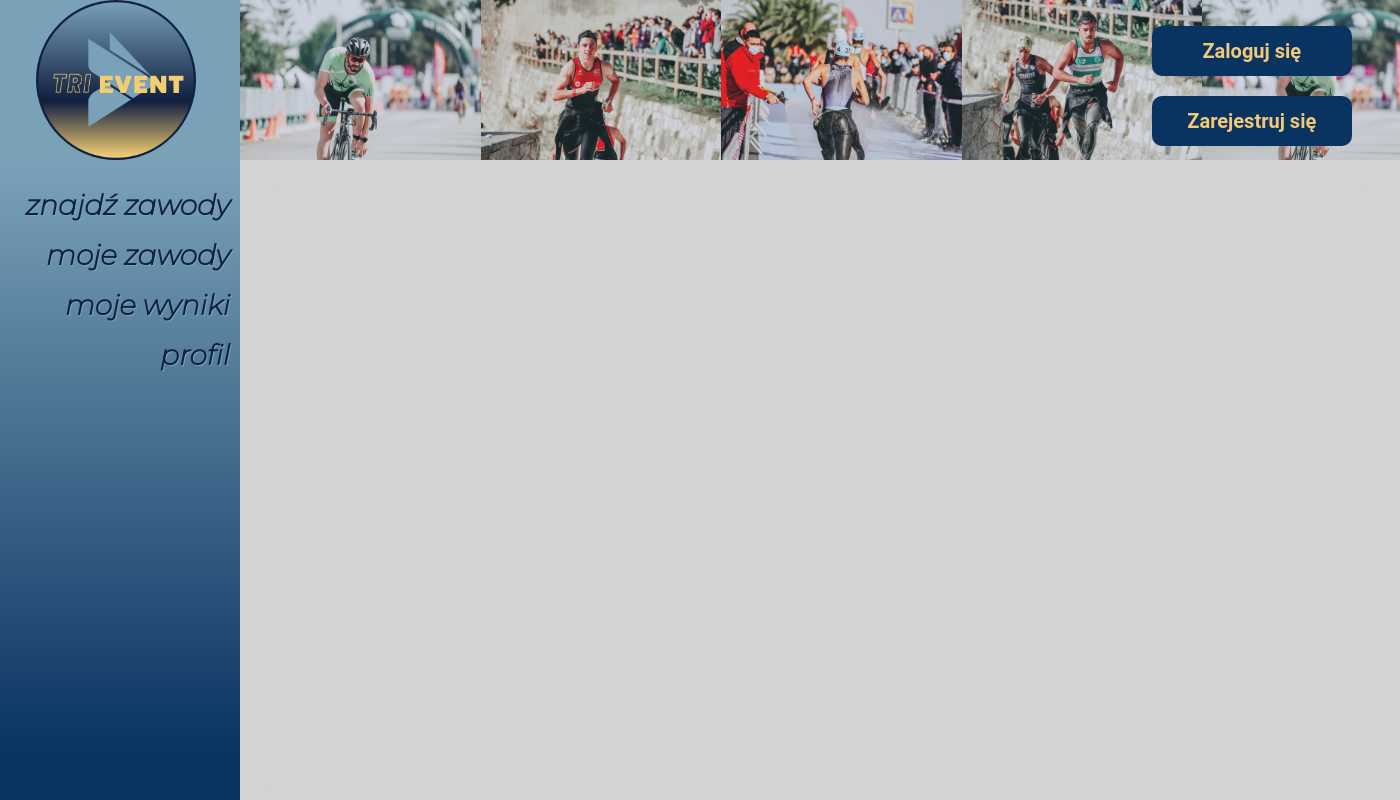
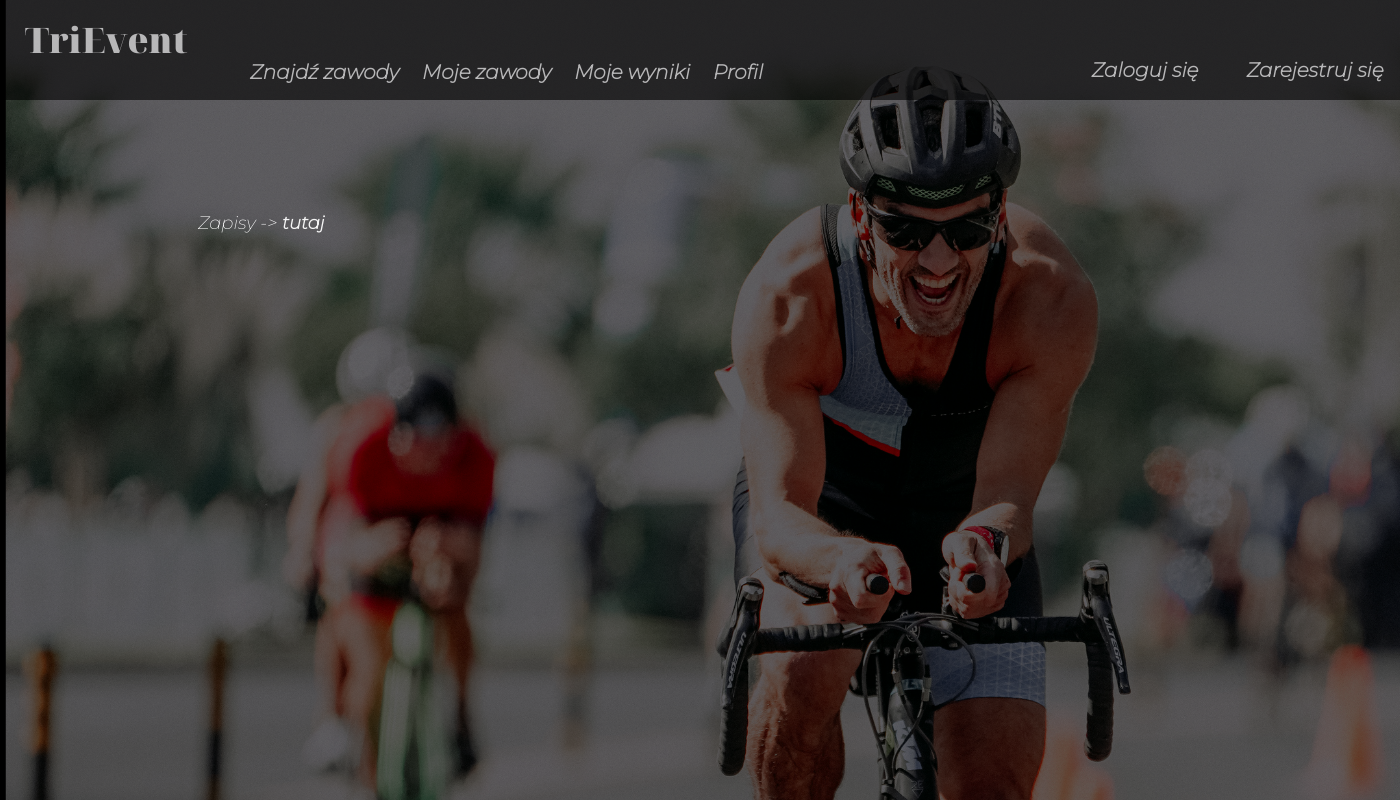
Before and after one commit to kadabrowska/TriEvent, a Django app: template project/TriEvent_app/templates/race_details.html in a window 1400 px wide. Run offline with Django 3.2, Linux system fonts and the light colour scheme; the template is opened without the code that fills it, so the values that code supplies are empty.

Commit message:
race details

```diff
--- a/project/TriEvent_app/static/css/style.css
+++ b/project/TriEvent_app/static/css/style.css
@@ -6,118 +6,110 @@ body {
 /* header */
 .header {
   width: 100%;
-  height: 160px;
+  height: 100px;
   display: block;
-  background-color: rgba(121,161,184,1);
+  background-color: black;
+  opacity: 0.6;
   position: fixed;
   left: 0;
   top: 0;
 }
 .inner-header {
-  width: 1200px;
+  width: 800px;
   height: 100%;
-  display: table;
-  background-color: rgba(121,161,184,1);
-  position: relative;
-}
-/* header images */
-.header-images {
-  display: flex;
-  position: relative;
-  left: 0;
-}
-.header-images img {
-  height: 160px;
-  width: auto;
-  opacity: 0.8;
-  position: relative;
-  display: block;
-  left: 20%;
-}
-/* logo button */
-.inner-header-text img {
-  display: block;
-  height: 160px;
-  width: auto;
-  position: absolute;
-  opacity: 1;
-  left: 3%;
-  border-radius: 50%;
-  transition: 3s;
-}
-.inner-header-text img:hover {
-  transform: rotate(360deg);
-}
-/* login and register buttons */
-.inner-header-text .login-buttons {
   display: block;
   position: absolute;
-  top: 10%;
-  left: 95%;
+}
+.inner-header-text a {
+  display: flex;
+  position: absolute;
+  top: -20px;
+  left: 25px;
+  font-size: 30px;
+  font-weight: bold;
+  font-family: 'Noto Serif Display', serif;
+  text-decoration: none;
+  text-align: center;
+  color: whitesmoke;
+}
+.inner-header-text a:hover {
+  color: dimgrey;
+}
+
+/* login and register buttons */
+.header .login-buttons {
+  display: flex;
+  position: absolute;
+  top: 40px;
+  right: 0;
 }
 .login-buttons a {
   display: block;
-  padding: 10px;
+  padding: 5px;
   text-decoration: none;
+  text-align: center;
 }
 .login-buttons a button {
-  width: 200px;
+  width: 160px;
+  height: 50px;
   font-size: 20px;
   font-weight: bold;
-  padding: 10px;
-  background-color: #093361;
-  color: #F2C879;
-  font-family: "Roboto", "Lucida Grande", Verdana, Arial, sans-serif;
-  border-radius: 10px;
-  border: 3px solid #093361;
+  padding: 2px;
+  background-color: black;
+  color: whitesmoke;
+  font-family: 'Montserrat', sans-serif;
+  border: 1px solid transparent;
   transition: 1s;
 }
 .login-buttons a button:hover {
-  background-color: #F2C879;
-  border: 3px solid #F2C879;
-  color: #093361;
+  background-color: whitesmoke;
+  color: black;
+}
+/* navbar menu */
+.navbar {
+  display: table;
+  height: auto;
+  width: auto;
+  position: absolute;
+  left: 30%;
+  top: 50px;
+  background: transparent;
+  overflow-x: hidden;
+  padding-bottom: 1px;
+  text-align: left;
 }
 
-/* sidebar menu */
-.sidenav {
-  height: 80%;
-  width: 240px;
-  position: fixed;
-  z-index: 1;
-  top: 160px;
-  left: 0;
-  bottom: 0;
-  background: linear-gradient(180deg, rgba(121,161,184,1) 1%, rgba(9,51,97,1) 90%);
-  overflow-x: hidden;
-  padding-top: 20px;
-  text-align: right;
-}
-
-.sidenav a {
-  padding: 8px 10px 8px 10px;
+.navbar a {
+  height: 30px;
+  width: auto;
+  margin-right: 3px;
+  padding: 10px;
   text-decoration: none;
   font-family: 'Montserrat', sans-serif;
-  font-size: 28px;
+  font-size: 20px;
   font-weight: bold;
-  color: #102040;
-  text-shadow: 1px 1px #79a1b8;
-  display: block;
+  text-align: center;
+  color: whitesmoke;
+  display: inline-block;
+  background-color: black;
   transition: 1s;
-  text-transform: lowercase;
 }
-
-.sidenav a:hover {
-  font-size: 31px;
+.navbar a:hover {
+  background-color: whitesmoke;
+  color: black;
 }
 /* main content */
 .container {
   position: relative;
+  overflow: hidden;
   width: 1100px;
-  height: 600px;
-  top: 180px;
-  margin-left: 260px;
+  height: 550px;
+  top: 60px;
+  margin-top: 50px;
+  margin-left: 110px;
+  margin-bottom: 50px;
+  padding: 50px;
   border-radius: 5px 5px;
-  background: lightgray;
 }
 .container .box {
   position: absolute;
@@ -125,45 +117,42 @@ body {
   height: 90%;
   font-family: 'Montserrat', sans-serif;
   font-size: 18px;
-  color: #102040;
+  color: white;
   padding: 15px;
   margin: 15px;
-  background: lightgray;
 }
 .box h3 {
   text-align: center;
 }
 /* homepage */
-.video {
-  position: relative;
-  width: 1040px;
-  height: auto;
-  top: 80px;
+.welcome-text {
   text-align: center;
 }
-/* registration page */
+/* registration and login page */
 .reg-title {
   text-transform: uppercase;
   font-weight: bold;
 }
 .form-box {
-  height: 550px;
+  position: absolute;
+  height: 560px;
   width: 380px;
-  background: linear-gradient(180deg, rgba(121,161,184,1) 1%, #CCE0E8 15%, rgba(121,161,184,1) 90%);
+  background: transparent;
+  border: 3px solid dimgray;
   border-radius: 5px 5px;
-  margin-left: 290px;
   padding-left: 15px;
-  padding-top: 5px;
-  right: 50%;
+  padding-top: 2px;
+  left: 35%;
   font-family: 'Montserrat', sans-serif;
 }
 .form-box input {
   width: 340px;
-  height: 20px;
+  height: 18px;
   border-radius: 5px 5px;
 }
 .form-box input:hover {
-  border: 2px solid #79a1b8;
+  border: 2px solid dimgrey;
+  background: lightgrey;
 }
 
 .form-box .reg-button {
@@ -172,63 +161,40 @@ body {
   font-size: 17px;
   font-weight: bold;
   padding: 5px;
-  background-color: #093361;
-  color: #F2C879;
+  background-color: dimgrey;
+  color: whitesmoke;
   font-family: "Roboto", "Lucida Grande", Verdana, Arial, sans-serif;
   border-radius: 10px;
-  border: 3px solid #093361;
+  border: 3px solid dimgrey;
   margin-left: 80px;
 }
 .form-box .reg-button:hover {
-  background-color: #F2C879;
-  border: 3px solid #F2C879;
-  color: #093361;
+  background-color: whitesmoke;
+  border: 3px solid whitesmoke;
+  color: black;
 }
-/* find race page */
-.search-form-box {
-  height: 550px;
-  width: 380px;
-  background: linear-gradient(180deg, rgba(121,161,184,1) 1%, #CCE0E8 15%, rgba(121,161,184,1) 90%);
-  border-radius: 5px 5px;
-  margin-left: 290px;
-  padding-left: 15px;
-  padding-top: 5px;
-  right: 50%;
-  font-family: 'Montserrat', sans-serif;
-}
-.search-form-box input {
-  width: 340px;
-  height: auto;
-  border-radius: 5px 5px;
-}
-.search-form-box .search-button {
-  width: 200px;
-  height: auto;
-  font-size: 17px;
-  font-weight: bold;
-  padding: 5px;
-  background-color: #093361;
-  color: #F2C879;
-  font-family: "Roboto", "Lucida Grande", Verdana, Arial, sans-serif;
-  border-radius: 10px;
-  border: 3px solid #093361;
-  margin-left: 80px;
-  display: block;
-}
-.search-form-box .search-button:hover {
-  background-color: #F2C879;
-  border: 3px solid #F2C879;
-  color: #093361;
-}
+
+/* races list page */
 .races-list ul{
   list-style: none;
 }
 .races-list ul li a{
   text-decoration: none;
-  color: #102040;
+  color: whitesmoke;
   font-family: 'Montserrat', sans-serif;
   font-weight: bold;
 }
 .races-list ul li a:hover {
-  color: #79a1b8;
+  color: lightgray;
 }
+.details-page h2 {
+  text-align: center;
+}
+.details-page a {
+  text-decoration: none;
+  font-weight: bold;
+  color: whitesmoke;
+}
+.details-page a:hover {
+  color: lightgray;
+}
--- a/project/TriEvent_app/templates/base.html
+++ b/project/TriEvent_app/templates/base.html
@@ -8,19 +8,12 @@
     <link rel="stylesheet" type="text/css" href="{% static 'css/style.css' %}">
     {% block head %}{% endblock %}
 </head>
+<style>
+    body { background: url("/static/images/tło.png")
+    }
+</style>
 <body>
 <div class="header">
-    <div class="inner-header">
-        <div class="header-images">
-            <img src="{% static 'images/1.png' %}">
-            <img src="{% static 'images/3.png' %}">
-            <img src="{% static 'images/2.png' %}">
-            <img src="{% static 'images/4.png' %}">
-            <img src="{% static 'images/1.png' %}">
-            <div class="inner-header-text">
-                <a href="{% url 'homepage' %}">
-                    <img src="{% static 'images/Logo.png' %}">
-                </a>
     {% block login %}
         <div class="login-buttons">
             {% if not user.is_authenticated %}
@@ -31,21 +24,26 @@
             {% endif %}
         </div>
     {% endblock %}
-            </div>
-        </div>
-    </div>
-</div>
-<div class="sidenav">
+    <div class="inner-header">
+        <div class="navbar">
             <a href="{% url 'find-race' %}">Znajdź zawody</a>
             <a href="#">Moje zawody</a>
             <a href="#">Moje wyniki</a>
             <a href="#">Profil</a>
         </div>
+            <div class="inner-header-text">
+                <a href="{% url 'homepage' %}">
+                    <h3>TriEvent</h3>
+                </a>
+            </div>
+        </div>
+    </div>
 <div class="container">
     <div class="box">
         {% block content %}
-        <div class="video">
-            <img src="{% static 'media/video.mp4' %}">
+        <div class="welcome-text">
+            <h2>Witaj w TriEvent!</h2>
+            <p>Znajdź zawody, wystartuj, zostań mistrzem!</p>
         </div>
         {% endblock %}
     </div>
--- a/project/TriEvent_app/templates/find_race.html
+++ b/project/TriEvent_app/templates/find_race.html
@@ -1,12 +1,12 @@
 {% extends "base.html" %}
 {% block title %}{% endblock title %}
 {% block content %}
-<div class="search-form-box">
+<div class="form-box">
     <h3 class="search-title">Znajdź zawody</h3>
 <form action="{% url 'races-list' %}" method="get">
     {% csrf_token %}
     {{ form.as_p }}
-    <input type="submit" value="Szukaj" class="search-button">
+    <input type="submit" value="Szukaj" class="reg-button">
 </form>
 </div>
 
--- a/project/TriEvent_app/templates/race_details.html
+++ b/project/TriEvent_app/templates/race_details.html
@@ -1,9 +1,15 @@
 {% extends "base.html" %}
 {% block title %}{% endblock title %}
 {% block content %}
-<div>
+<div class="details-page">
     <h2>{{ race.name }}</h2>
     <h3> {{ race.date }}</h3>
     <p> {{ race.description}}</p>
+    <p> Zapisy -> <a href='{{ race.race_url }}'>tutaj</a></p>
+    {% if user.is_authenticated %}
+    <h3>
+      <a href="/race/add/{{ race.id }}/">Biorę udział!</a>
+    </h3>
+    {% endif %}
 </div>
 {% endblock %}
--- a/project/project/urls.py
+++ b/project/project/urls.py
@@ -17,7 +17,7 @@ from django.contrib import admin
 from django.urls import path
 
 from TriEvent_app.views import HomepageView, FindRaceView, RacesListView, RegistrationView, LoginView, \
-    RegistrationSuccessfulView, RaceDetailsView, LogoutView
+    RegistrationSuccessfulView, RaceDetailsView, LogoutView, AddRaceView
 
 urlpatterns = [
     path('admin/', admin.site.urls),
@@ -29,4 +29,5 @@ urlpatterns = [
     path('login/', LoginView.as_view(), name='login'),
     path('races/details/<int:race_id>', RaceDetailsView.as_view(), name='race-details'),
     path('logout/', LogoutView.as_view(), name='logout'),
+    path('race/add/<int:race_id>', AddRaceView.as_view(), name='add-race')
 ]
```
Also changed, not shown: project/TriEvent_app/views.py (+7 -1 lines), project/TriEvent_app/static/images/logo.png (deleted), project/TriEvent_app/static/images/tło.png (added). Lines whose indentation alone changed are shown as unchanged.
